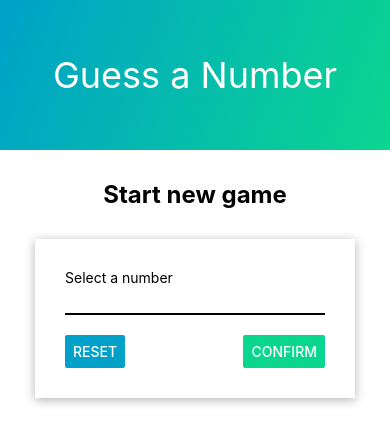
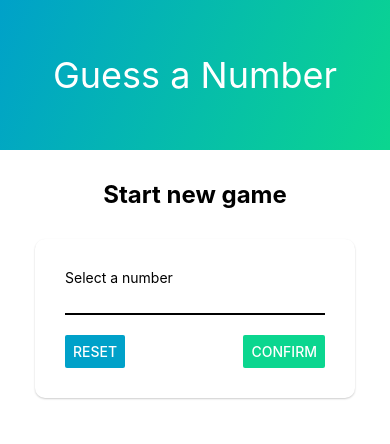
Before and after one commit to annaszalkiewicz/guess-number, a React Native app: screen / in a window 390 px wide. Shown: the top 444 px of the page. Built offline with nearby package versions, Linux system fonts and the light colour scheme.

Commit message:
Edit card styling

```diff
--- a/components/ui/Card.js
+++ b/components/ui/Card.js
@@ -12,14 +12,16 @@ const Card = props => {
 const styles = StyleSheet.create({
   container: {
     padding: 30,
-    shadowColor: "#000000",
-    shadowOpacity: 0.3,
-    shadowRadius: 10,
+    shadowColor: "#000",
     shadowOffset: {
       width: 0,
-      height: 2
+      height: 1
     },
-    elevation: 10
+    shadowOpacity: 0.2,
+    shadowRadius: 2,
+    elevation: 2,
+    borderWidth: 0,
+    borderRadius: 10
   }
 });
 
```
